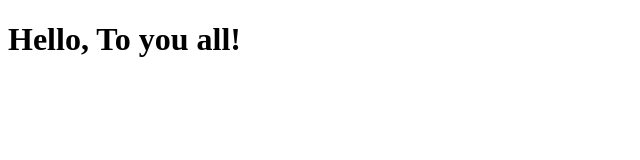
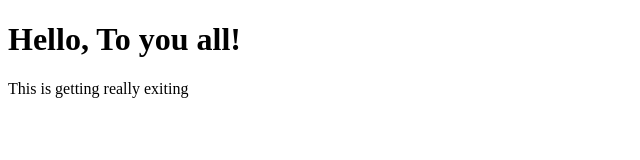
Before and after one commit to JUST9N1/Sujan, a plain HTML site: page hello.html in a window 1280 px wide. Shown: the whole page, without its empty margins (0-640 px from the left). Drawn offline with Linux system fonts and the light colour scheme.

Commit message:
added text in body

```diff
--- a/hello.html
+++ b/hello.html
@@ -5,5 +5,6 @@
     </head>
     <body>
        <h1>Hello, To you all!</h1>
+       This is getting really exiting
     </body>
 </html>
```
